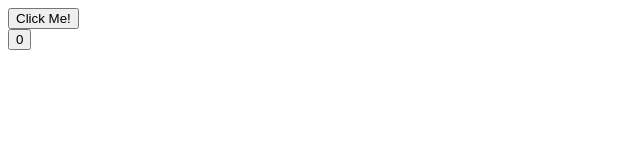
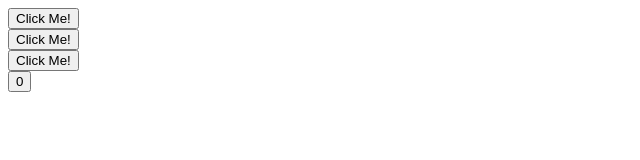
Before and after one commit to PorcoRosso85/portfolio, an Astro site: page /portfolio/ in a window 1280 px wide. Shown: the whole page, without its empty margins (0-640 px from the left). Built offline with nearby package versions, Linux system fonts and the light colour scheme; Astro itself is replaced by a stand-in of ours.

Commit message:
check get method on ghp

```diff
--- a/src/components/htmxSSRSSG/index.astro
+++ b/src/components/htmxSSRSSG/index.astro
@@ -9,3 +9,18 @@ const baseUrl = import.meta.env.BASE_URL
 >
     Click Me!
 </button>
+<div />
+<button hx-get=`${baseUrl}/contents`
+    hx-trigger="click"
+    hx-swap="outerHTML"
+>
+    Click Me!
+</button>
+<div />
+<button hx-get=`${baseUrl}/contents/articles/clicked.html`
+    hx-trigger="click"
+    hx-swap="outerHTML"
+>
+    Click Me!
+</button>
+<div />
--- a/src/pages/clicked.astro
+++ b/src/pages/clicked.astro
@@ -1 +1,4 @@
+---
+export const prerender = false;
+---
 clicked!
--- /dev/null
+++ b/src/pages/contents.astro
@@ -0,0 +1,5 @@
+---
+import ContentsIndex from "./contents/index.astro"
+---
+
+<ContentsIndex />
```
